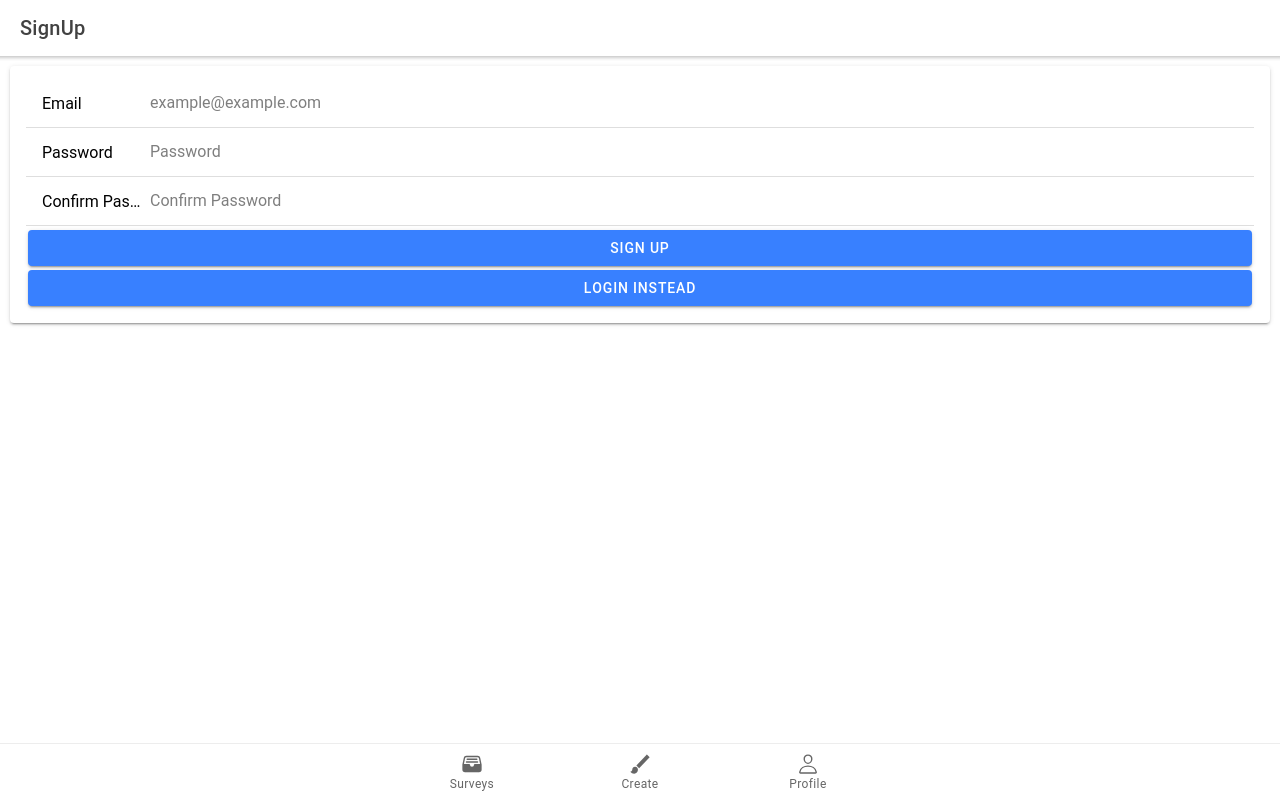
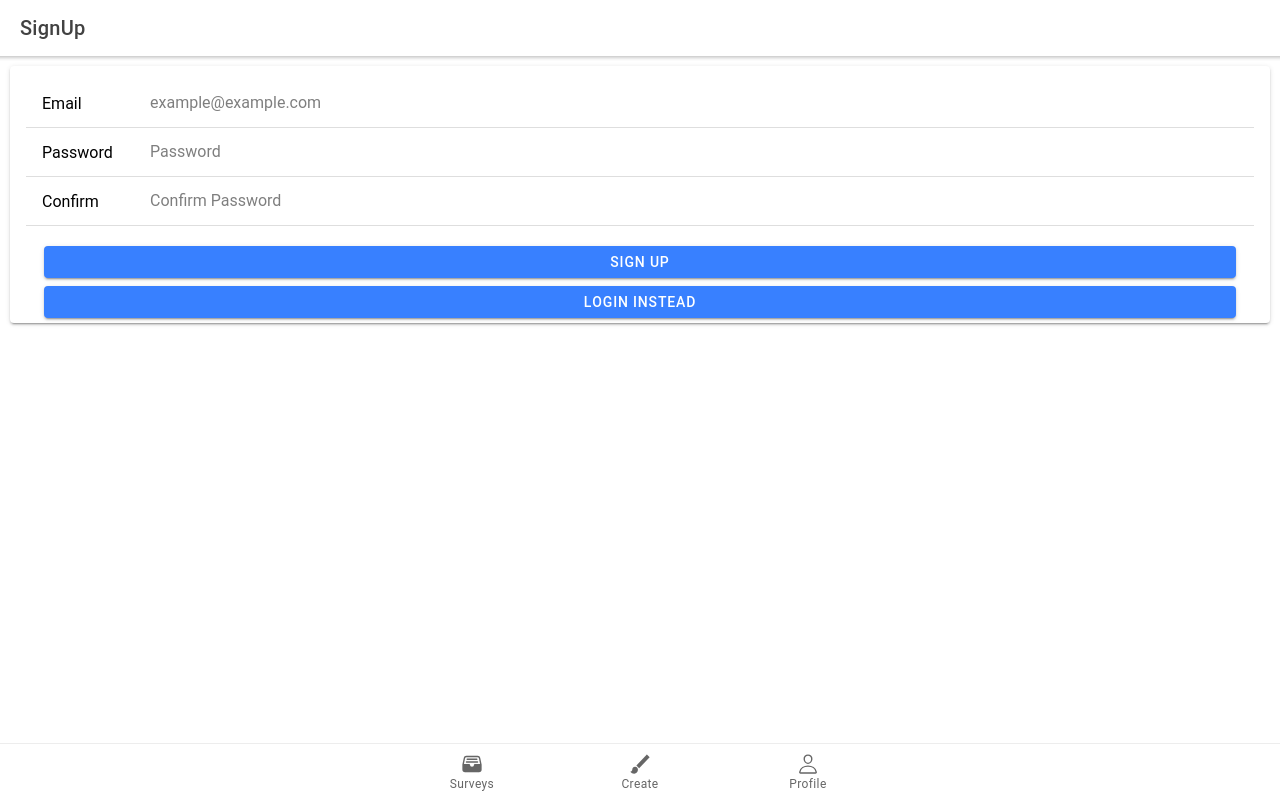
Before and after one commit to Kotishka/survey-monster, a React (Create React App) app: page /signup in a window 1280 px wide. Built offline with nearby package versions, Linux system fonts and the light colour scheme; no server answers.

Commit message:
Added Sign In

```diff
--- a/src/pages/SignUp.tsx
+++ b/src/pages/SignUp.tsx
@@ -2,6 +2,7 @@ import React, { useState, useContext, useCallback, useEffect } from 'react';
 import { IonContent, IonHeader, IonPage, IonTitle, IonToolbar, IonCard, IonCardHeader, IonCardTitle, IonCardContent, IonButton, IonItem, IonInput, IonLabel, IonAlert } from '@ionic/react';
 import { useHistory } from 'react-router';
 import { auth } from '../'
+import firebase from 'firebase';
 
 const SignUp: React.FC = () => {
 
@@ -23,9 +24,9 @@ const SignUp: React.FC = () => {
         } else if (confirmPassword !== password) {
             setAlertText('Passwords do not match.');
         } else {
-
+            auth.createUserWithEmailAndPassword(email, password).then((response) => history.push('/currentsurveys'));
         }
-    }, [email, confirmPassword, password]);
+    }, [email, confirmPassword, password, history]);
 
     return (
         <IonPage>
@@ -46,11 +47,11 @@ const SignUp: React.FC = () => {
                             <IonInput value={password} placeholder="Password" type="password" onIonChange={(e: any) => setPassword(e.target.value)} required />
                         </IonItem>
                         <IonItem>
-                            <IonLabel position="fixed">Confirm Password</IonLabel>
+                            <IonLabel position="fixed">Confirm</IonLabel>
                             <IonInput value={confirmPassword} placeholder="Confirm Password" type="password" onIonChange={(e: any) => setConfirmPassword(e.target.value)} required />
                         </IonItem>
-                        <IonButton expand="block" onClick={onSignup}>Sign Up</IonButton>
-                        <IonButton expand="block" routerLink="/login">Login Instead</IonButton>
+                        <IonButton expand="block" onClick={onSignup} class="ion-padding">Sign Up</IonButton>
+                        <IonButton expand="block" routerLink="/login" class="ion-padding">Login Instead</IonButton>
                         <IonAlert
                             isOpen={alertText.length > 0}
                             onDidDismiss={() => setAlertText('')}
```
